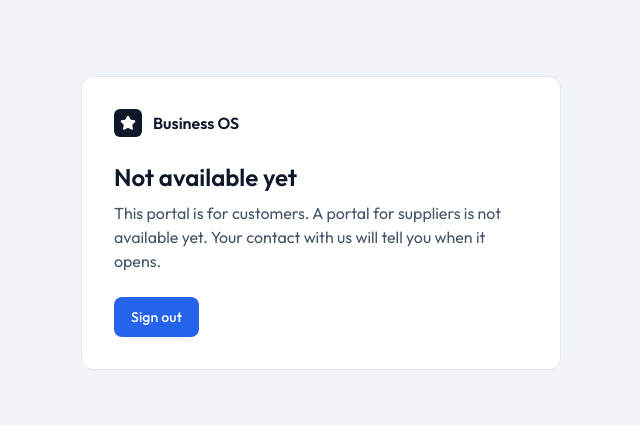
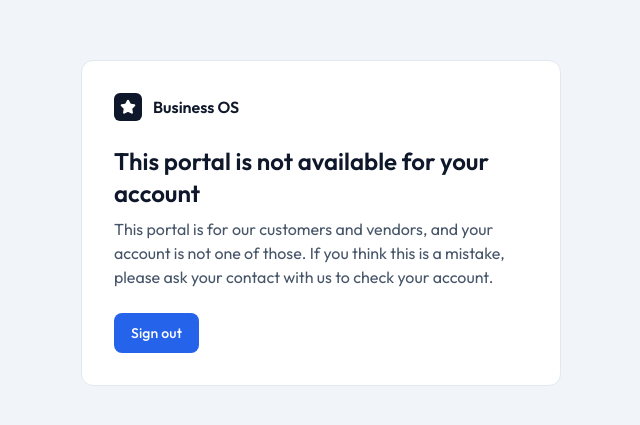
Before and after one commit to techrida/business-os-platform, a Next.js app in the folder apps/portal/: page /not-available in a window 1280 px wide. Shown: the part 177-602 px from the top of the page, without its empty margins (319-959 px from the left). Built offline with nearby package versions, Linux system fonts and the light colour scheme; no server answers.

Commit message:
fix(portal): not-available copy for an unknown organisation kind
(cherry picked from commit 68ce8a4ebacef53f3a85bf48a7a7a4099b91ffcf)

```diff
--- a/apps/portal/src/app/not-available/page.tsx
+++ b/apps/portal/src/app/not-available/page.tsx
@@ -7,14 +7,17 @@ import { getSession } from '@/lib/session';
 
 export const dynamic = 'force-dynamic';
 
-/** Vendor users who signed in. Their portal comes later (P4); they get no session here. */
+/**
+ * Reached only when sign-in finds an organisation kind the portal does not serve (it is neither
+ * a customer nor a vendor). No session is created for it, so the user can only sign out.
+ */
 export default async function NotAvailablePage() {
   if (await getSession()) redirect('/');
 
   return (
     <CenteredPage>
       <NoticeCard
-        title="Not available yet"
+        title="This portal is not available for your account"
         actions={
           <form method="post" action="/auth/logout">
             <Button type="submit">Sign out</Button>
@@ -22,8 +25,8 @@ export default async function NotAvailablePage() {
         }
       >
         <p>
-          This portal is for customers. A portal for suppliers is not available yet. Your contact
-          with us will tell you when it opens.
+          This portal is for our customers and vendors, and your account is not one of those. If you
+          think this is a mistake, please ask your contact with us to check your account.
         </p>
       </NoticeCard>
     </CenteredPage>
```
